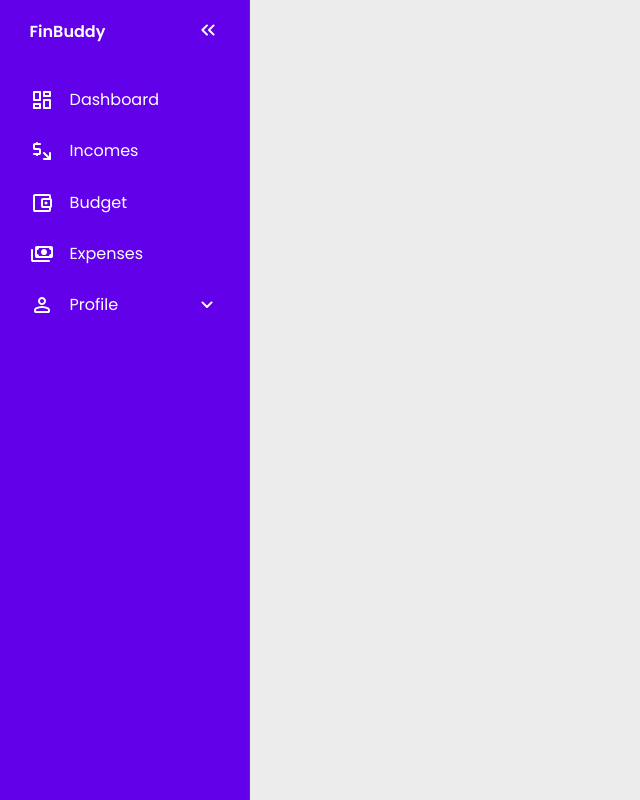
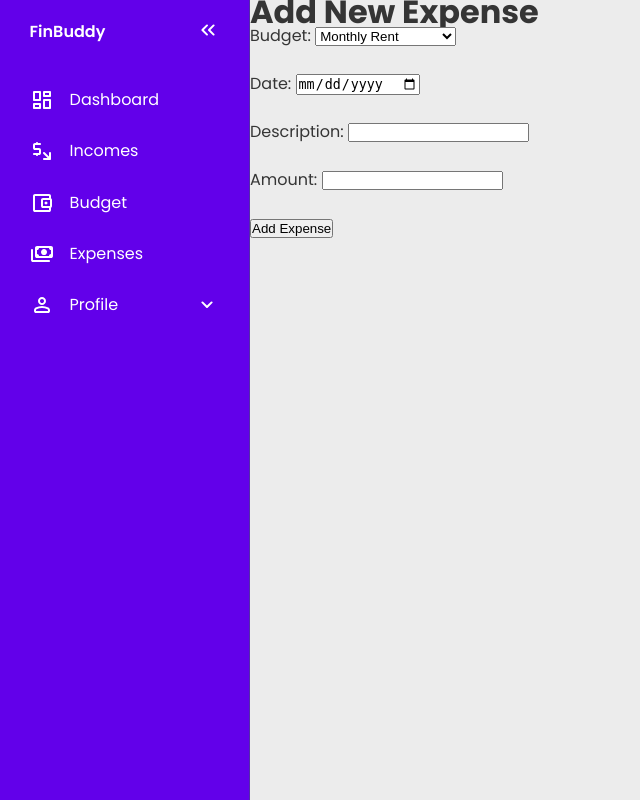
Before and after one commit to almaas-izdihar/fin-buddy, a PHP site: page /index.php?page=newExpense in a window 1280 px wide. Shown: the whole page, without its empty margins (0-640 px from the left). Run offline with PHP 8.4, Linux system fonts and the light colour scheme; data comes from the database, SQL or seed files in the repository.

Commit message:
update expense feature

```diff
--- a/pages/newExpense.php
+++ b/pages/newExpense.php
@@ -1 +1,78 @@
-<?php if(defined("LEWAT_INDEX") == false) die("Tidak boleh akses langsung!");?>
+<?php if(defined("LEWAT_INDEX") == false) die("Tidak boleh akses langsung!"); ?>
+
+<?php
+// Include the database connection
+require_once 'lib/koneksi.php';
+
+// Fetch budgets for the dropdown
+$budgets = [];
+$result = $conn->query("SELECT id, description FROM budgets");
+if ($result->num_rows > 0) {
+    while ($row = $result->fetch_assoc()) {
+        $budgets[] = $row;
+    }
+}
+
+// Check if the form is submitted
+$success = false;
+if ($_SERVER['REQUEST_METHOD'] == 'POST') {
+    $budget_id = $_POST['budget_id'];
+    $description = $_POST['description'];
+    $amount = $_POST['amount'];
+    $date = $_POST['date'];
+
+    // Prepare and bind
+    $stmt = $conn->prepare("INSERT INTO expenses (budget_id, date, description, amount) VALUES (?, ?, ?, ?)");
+    $stmt->bind_param("issd", $budget_id, $date, $description, $amount);
+
+    // Execute the statement
+    if ($stmt->execute()) {
+        $success = true; // Set success flag
+    } else {
+        echo "Error: " . $stmt->error;
+    }
+
+    // Close the statement
+    $stmt->close();
+}
+
+// Close the connection
+$conn->close();
+?>
+
+<!DOCTYPE html>
+<html lang="en">
+<head>
+    <meta charset="UTF-8">
+    <meta name="viewport" content="width=device-width, initial-scale=1.0">
+    <title>New Expense</title>
+    <script>
+        // Redirect if form submission was successful
+        <?php if ($success): ?>
+        window.location.href = '?page=expense';
+        <?php endif; ?>
+    </script>
+</head>
+<body>
+    <h1>Add New Expense</h1>
+    <form action="" method="post">
+        <label for="budget_id">Budget:</label>
+        <select id="budget_id" name="budget_id" required>
+            <?php foreach ($budgets as $budget): ?>
+                <option value="<?php echo $budget['id']; ?>"><?php echo $budget['description']; ?></option>
+            <?php endforeach; ?>
+        </select><br><br>
+
+        <label for="date">Date:</label>
+        <input type="date" id="date" name="date" required><br><br>
+
+        <label for="description">Description:</label>
+        <input type="text" id="description" name="description" required><br><br>
+
+        <label for="amount">Amount:</label>
+        <input type="number" id="amount" name="amount" step="0.01" required><br><br>
+
+        <input type="submit" value="Add Expense">
+    </form>
+</body>
+</html>
```
Also changed, not shown: pages/expense.php (+58 -1 lines).
